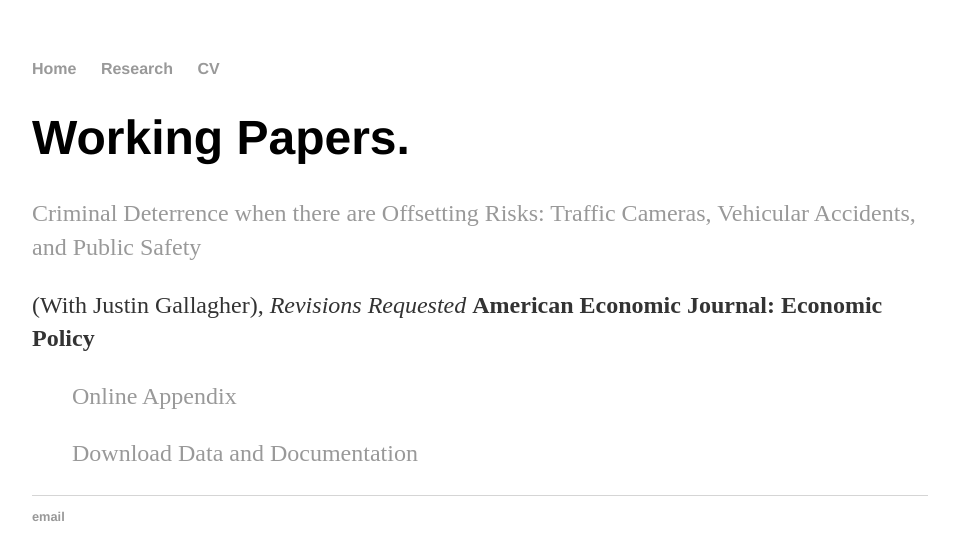
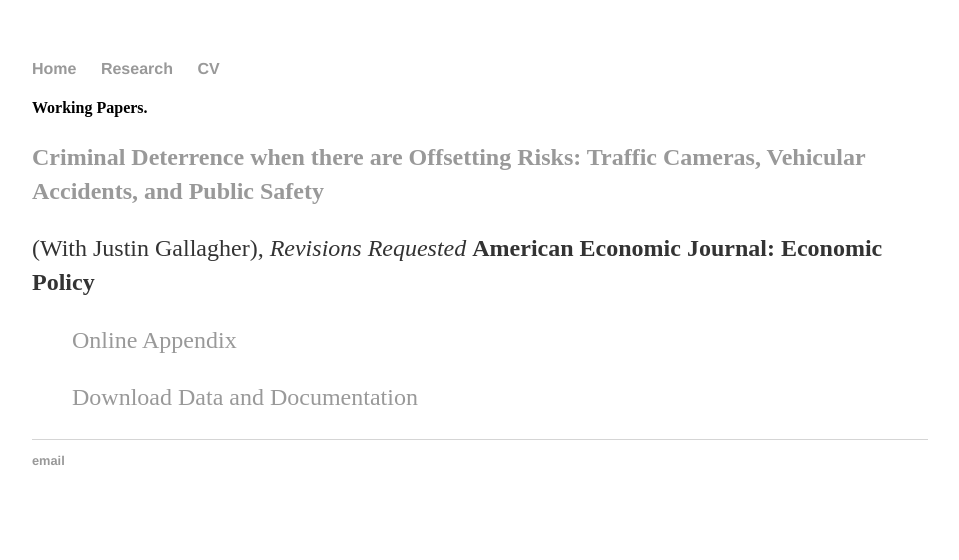
Before and after one commit to PaulJFisher/PaulJFisher.github.io, a Jekyll site: the page built from Research.html, in a window 1280 px wide. Shown: the top 560 px of the page, without its empty margins (160-1119 px from the left). Built offline with Jekyll 4.4.1, drawn with Linux system fonts in a browser that asks for light colours.

```diff
--- a/Research.html
+++ b/Research.html
@@ -3,8 +3,8 @@ layout: default
 title: Paul J. Fisher | Research
 ---
 <div class="blurb">
-	<h1>Working Papers.</h1>
-	<p><A HREF="https://justinpgallagher.com/pdfs/Gallagher-and-Fisher.pdf">Criminal Deterrence when there are Offsetting Risks: Traffic Cameras, Vehicular Accidents, and Public Safety</A> </p>
+	<h4>Working Papers.</h1>
+	<p><b><A HREF="https://justinpgallagher.com/pdfs/Gallagher-and-Fisher.pdf">Criminal Deterrence when there are Offsetting Risks: Traffic Cameras, Vehicular Accidents, and Public Safety</A> </b></p>
 	<p> (With Justin Gallagher), <i>Revisions Requested</i> <b> American Economic Journal: Economic Policy</b><p>
 <UL> <p> <A HREF="https://justinpgallagher.com/pdfs/Appendix-for-Gallagher-and-Fisher.pdf">Online Appendix</A> </p>
 	<p> <A HREF="http://ou.montana.edu/gallagher/index.html">Download Data and Documentation</A> </p> </UL>
```
